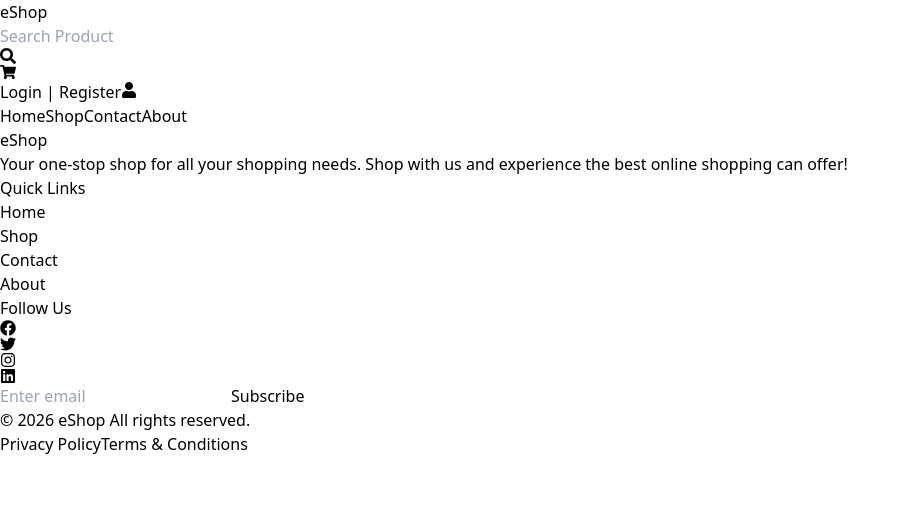
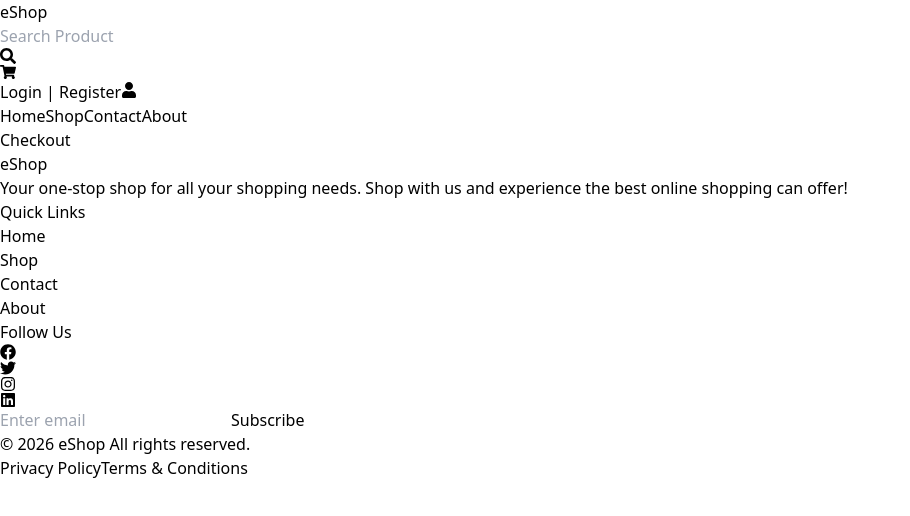
Before and after one commit to wyattraimer/eCommerce, a React (Vite) app: page /checkout in a window 1280 px wide. Shown: the top 516 px of the page, without its empty margins (0-910 px from the left). Built offline with nearby package versions, Linux system fonts and the light colour scheme.

Commit message:
create checkout page

```diff
--- a/src/App.jsx
+++ b/src/App.jsx
@@ -4,6 +4,7 @@ import Footer from "./components/Footer"
 import Home from "./pages/Home"
 import Shop from "./pages/Shop"
 import Cart from "./pages/Cart"
+import Checkout from "./pages/Checkout"
 
 function App() {
 
@@ -14,6 +15,7 @@ function App() {
         <Route path="/" element={<Home />}></Route>
         <Route path="/shop" element={<Shop />}></Route>
         <Route path="/cart" element={<Cart />}></Route>
+        <Route path="/checkout" element={<Checkout />}></Route>
       </Routes>
       <Footer />
     </BrowserRouter>
--- a/src/pages/Cart.jsx
+++ b/src/pages/Cart.jsx
@@ -5,12 +5,14 @@ import { FaTrashAlt } from 'react-icons/fa'
 import Modal from '../components/Modal';
 import ChangeAddress from '../components/ChangeAddress';
 import { decreaseQuantity, increaseQuantity, removeFromCart } from '../redux/cartSlice';
+import { useNavigate } from 'react-router-dom';
 
 const Cart = () => {
     const cart = useSelector(state => state.cart);
     const [address, setAddress] = useState('1100 Main Street');
     const [isModalOpen, setIsModalOpen] = useState(false);
     const dispatch = useDispatch();
+    const navigate = useNavigate();
 
   return (
     <div className='container mx-auto py-8 min-h-96 px-4 md:px-16 lg:px-24'>
@@ -92,7 +94,12 @@ const Cart = () => {
                             <span>Total Price:</span>
                             <span>${cart.totalPrice.toFixed(2)}</span>
                         </div>
-                        <button className='w-full bg-red-600 text-white py-2 hover:bg-red-800'>Proceed to Checkout</button>
+                        <button
+                            className='w-full bg-red-600 text-white py-2 hover:bg-red-800'
+                            onClick={() => navigate('/checkout')}
+                        >
+                            Proceed to Checkout
+                        </button>
                     </div>
                 </div>
                 <Modal
--- /dev/null
+++ b/src/pages/Checkout.jsx
@@ -0,0 +1,9 @@
+import React from 'react'
+
+const Checkout = () => {
+  return (
+    <div>Checkout</div>
+  )
+}
+
+export default Checkout
```
